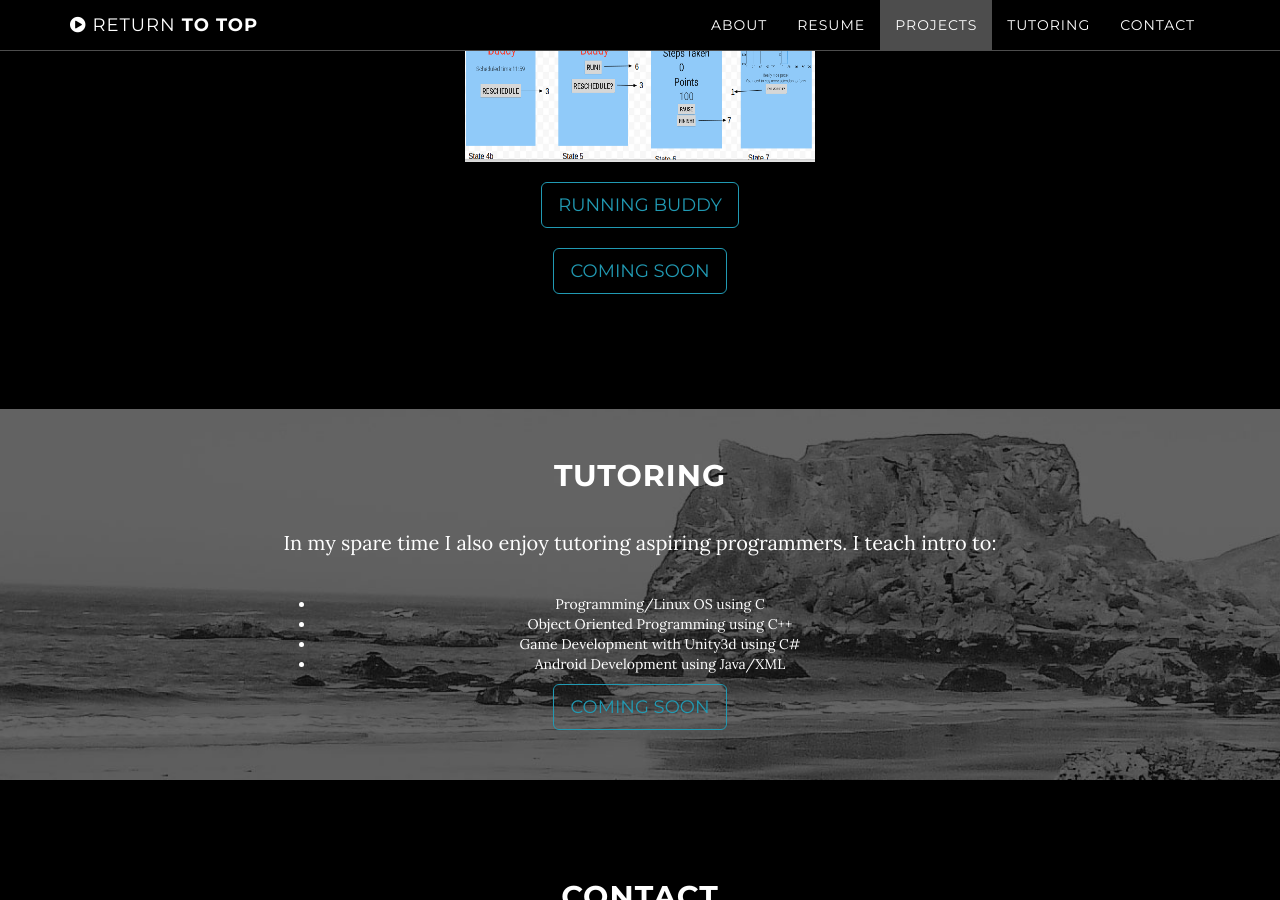
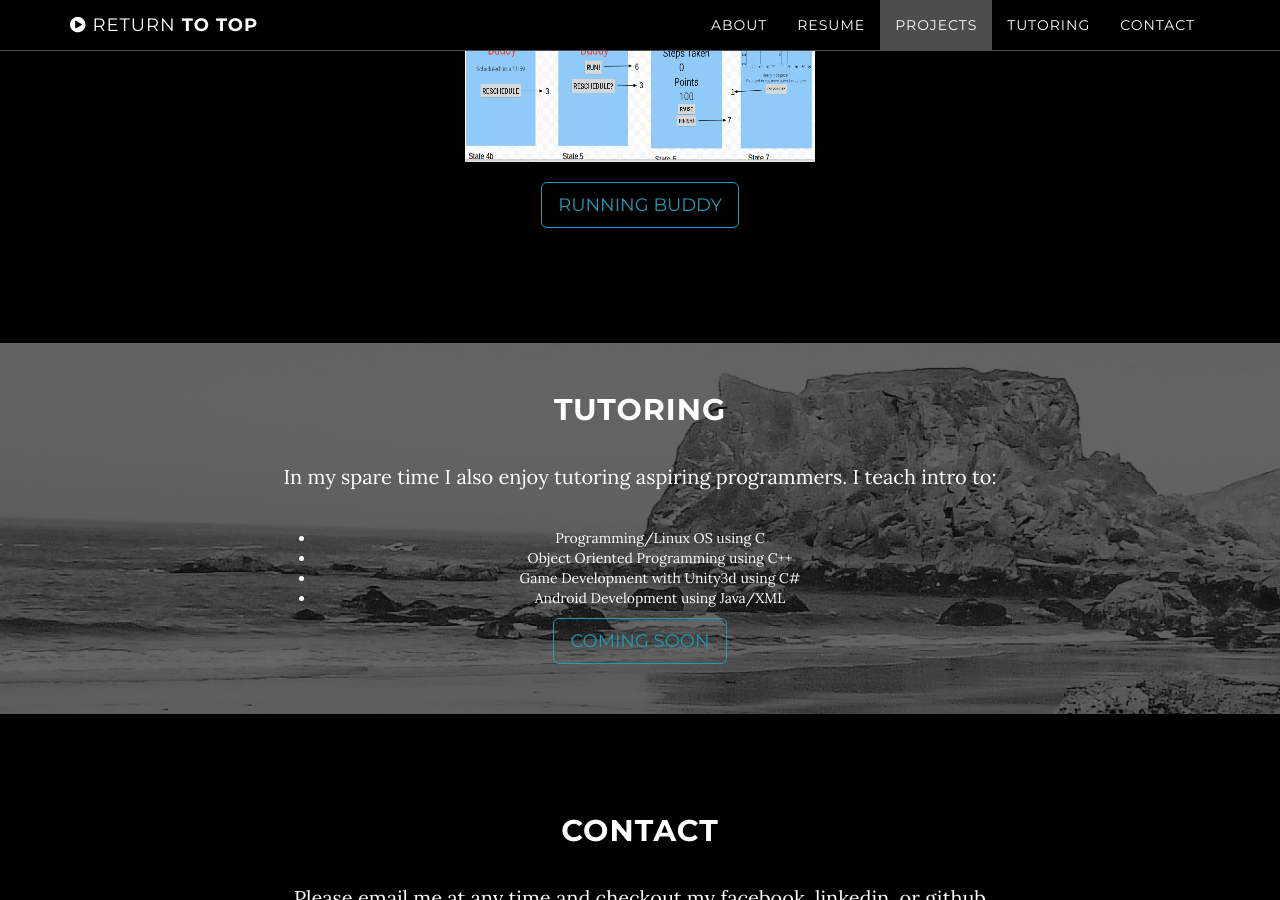
Before and after one commit to ronaldmanganaro/ronaldmanganaro.github.io, a Jekyll site: the page built from index.html, in a window 1280 px wide and 900 px high, scrolled down 3258 px. Built offline with Jekyll 4.4.1, drawn with Linux system fonts in a browser that asks for light colours.

Commit message:
redirected button to running buddy page

```diff
--- a/_includes/projects.html
+++ b/_includes/projects.html
@@ -16,7 +16,6 @@
             <tr><td><p class="small">Running Buddy is an adroid application that helps the user schedule a run and give out tips to help the user run better.</p></td></tr>
             <tr><td><a href="img/RunningBuddyDiagram.png" target="_blank"><img src="img/RunningBuddyDiagram.png" width="350vw" height="350vh"></img></a></td></tr>
             <tr><td><a href="RunningBuddy" class="btn btn-default btn-lg">Running Buddy</a></td></tr>
-            <tr><td><a href="" class="btn btn-default btn-lg">Coming Soon</a></td></tr>
          </table>
       </div>
     </div>
```
